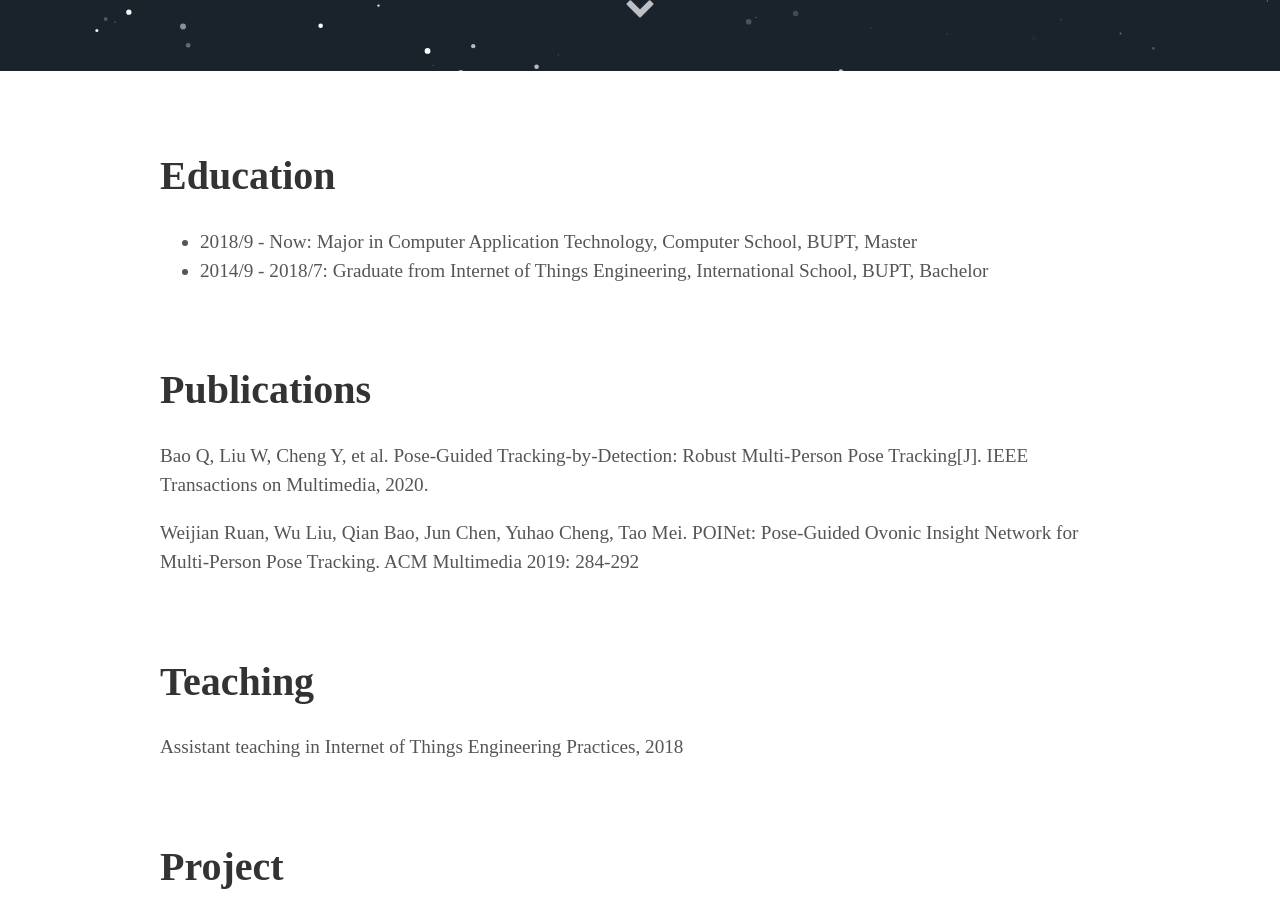
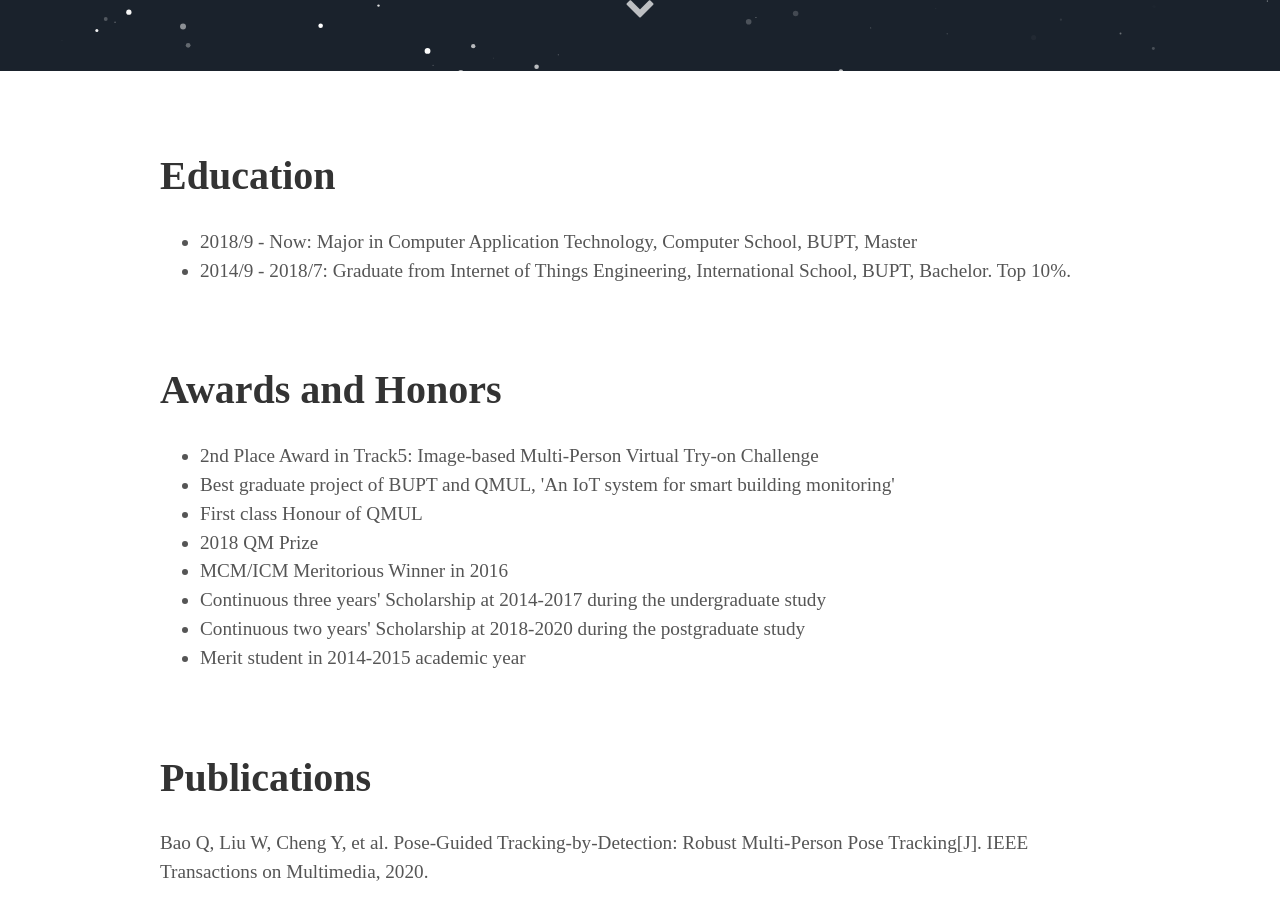
Before and after one commit to YuhaoCheng/yuhaocheng.github.io, a Jekyll site: the page built from index.html, in a window 1280 px wide and 900 px high, scrolled down 829 px. Built offline with Jekyll 4.4.1, drawn with Linux system fonts in a browser that asks for light colours; some web fonts are replaced; some of the changed text lies outside the part shown.

Commit message:
Update about.html

```diff
--- a/_includes/about.html
+++ b/_includes/about.html
@@ -2,9 +2,24 @@
   <h1>Education</h1>
     <ul>
       <li>2018/9 - Now: Major in Computer Application Technology, Computer School, BUPT, Master</li>
-      <li>2014/9 - 2018/7: Graduate from Internet of Things Engineering, International School, BUPT, Bachelor</li>
+      <li>2014/9 - 2018/7: Graduate from Internet of Things Engineering, International School, BUPT, Bachelor. Top 10%.</li>
     </ul>
 </div>
+
+<div class="user-description">
+  <h1>Awards and Honors</h1>
+  <ul>
+    <li>2nd Place Award in Track5: Image-based Multi-Person Virtual Try-on Challenge</li>
+    <li>Best graduate project of BUPT and QMUL, 'An IoT system for smart building monitoring'</li>
+    <li>First class Honour of QMUL</li>
+    <li>2018 QM Prize</li>
+    <li>MCM/ICM Meritorious Winner in 2016</li>
+    <li>Continuous three years' Scholarship at 2014-2017 during the undergraduate study</li>
+    <li>Continuous two years' Scholarship at 2018-2020 during the postgraduate study</li>
+    <li>Merit student in 2014-2015 academic year</li>
+  </ul>
+</div>
+
 <div class="user-description">
   <h1>Publications</h1>
   <p>Bao Q, Liu W, Cheng Y, et al. Pose-Guided Tracking-by-Detection: Robust Multi-Person Pose Tracking[J]. IEEE Transactions on Multimedia, 2020.</p>
@@ -14,27 +29,46 @@
   <h1>Teaching</h1>
   <p>Assistant teaching in Internet of Things Engineering Practices, 2018</p>
 </div>
+
 <div class="user-description">
   <h1>Project</h1>
+  <div>
+  <h2>PoseTrack</h2>
+    <ul>
+      <li>Intro:</li>
+      <li>Link:<a href="https://github.com/JDAI-CV/PGPT">PGPT</a></li>
+    </ul>
+  </div>
+
   <p>https://github.com/YuhaoCheng/PyAnomaly</p>
-  <p>https://github.com/JDAI-CV/PGPT</p>
 </div>
+
 <div class="user-description">
-  <h1>Activities</h1>
+  <h1>Intern Experience</h1>
   <div>
-    <h2>Internship in JD AI Research</h2>
+    <h2>Jul. 2017 - Sep. 2018, Lenovo</h2>
+    <ul>
+      <li>Worked in the Lenovo(Beijing) Service and Product Technology Center of China region as an intern, 2017</li>
+      <li></li>
+    </ul>
+  </div>
+  <div>
+    <h2>Deepait</h2>
+    <ul>
+      <li></li>
+    </ul>
+  </div>
+  <div>
+    <h2>JD AI Research</h2>
     <ul>
       <li></li>
       <li></li>
     </ul>
   </div>
-  <div>
-    <h2>Internship in Lenovo</h2>
-    <ul>
-      <li>Worked in the Lenovo(Beijing) Service and Product Technology Center of China region as an intern, 2017</li>
-      <li></li>
-    </ul>
-  </div>
+</div>
+
+<div class="user-description">
+  <h1>School Activities</h1>
   <div>
     <h2>Winter Trip to UK</h2>
     <ul>
@@ -50,15 +84,3 @@
     </ul>
   </div>
 </div>
-<div class="user-description">
-  <h1>Awards and Honors</h1>
-  <ul>
-    <li>2nd Place Award in Track5: Image-based Multi-Person Virtual Try-on Challenge</li>
-    <li>Best graduate project of BUPT and QMUL, 'An IoT system for smart building monitoring'</li>
-    <li>First class Honour of QMUL</li>
-    <li>QM Prize</li>
-    <li>MCM/ICM Meritorious Winner in 2016</li>
-    <li>Continuous three years' Scholarship at 2014-2017</li>
-    <li>Merit student in 2014-2015 academic year</li>
-  </ul>
-</div>
```
